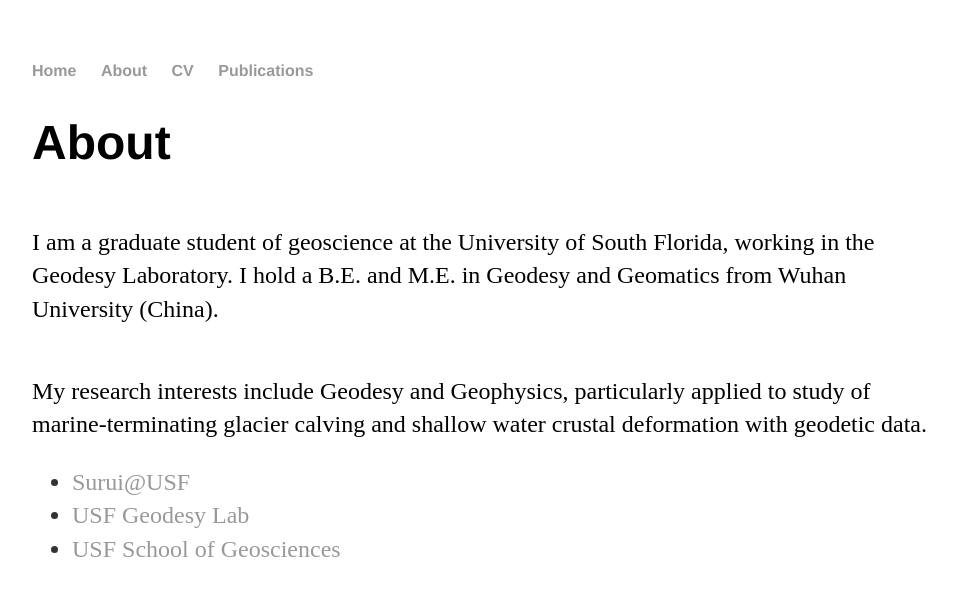
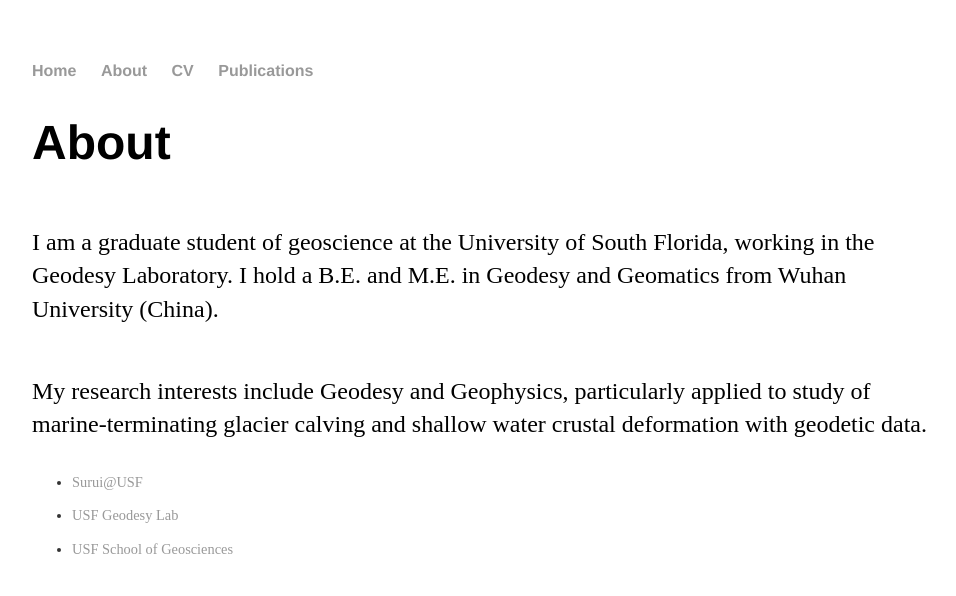
Before and after one commit to suruixie/suruixie.github.io, a Jekyll site: the page built from about/index.html, in a window 1280 px wide. Shown: the top 596 px of the page, without its empty margins (160-1116 px from the left). Built offline with Jekyll 4.4.1, drawn with Linux system fonts in a browser that asks for light colours.

Commit message:
Update index.html

```diff
--- a/about/index.html
+++ b/about/index.html
@@ -10,8 +10,8 @@
 
 	<ul class="contacts">
 
-		<li style="font-size:1.0em;"><a href="http://hennarot.forest.usf.edu/main/depts/geosci/students/suruixie/">Surui@USF</a></li>
-		<li style="font-size:1.0em;"><a href="http://labs.cas.usf.edu/geodesy/">USF Geodesy Lab</a></li>
-		<li style="font-size:1.0em;"><a href="http://hennarot.forest.usf.edu/main/depts/geosci/">USF School of Geosciences</a></li>
+		<li style="font-size:0.6em;"><a href="http://hennarot.forest.usf.edu/main/depts/geosci/students/suruixie/">Surui@USF</a></li>
+		<li style="font-size:0.6em;"><a href="http://labs.cas.usf.edu/geodesy/">USF Geodesy Lab</a></li>
+		<li style="font-size:0.6em;"><a href="http://hennarot.forest.usf.edu/main/depts/geosci/">USF School of Geosciences</a></li>
 	</ul>
 </div>
```
